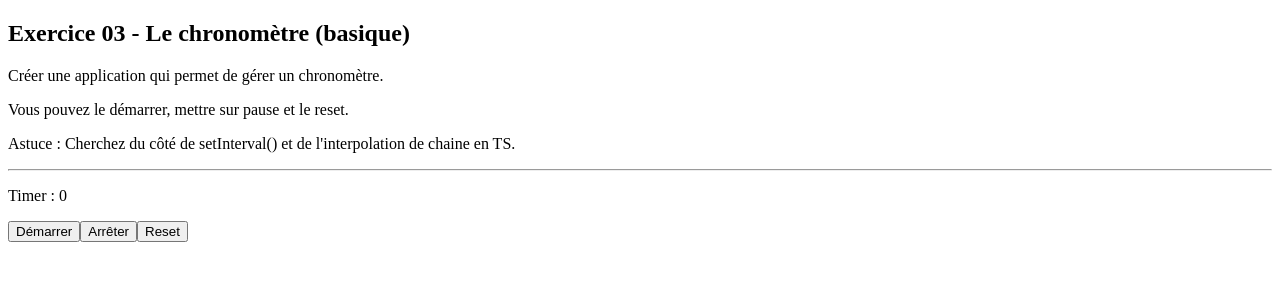
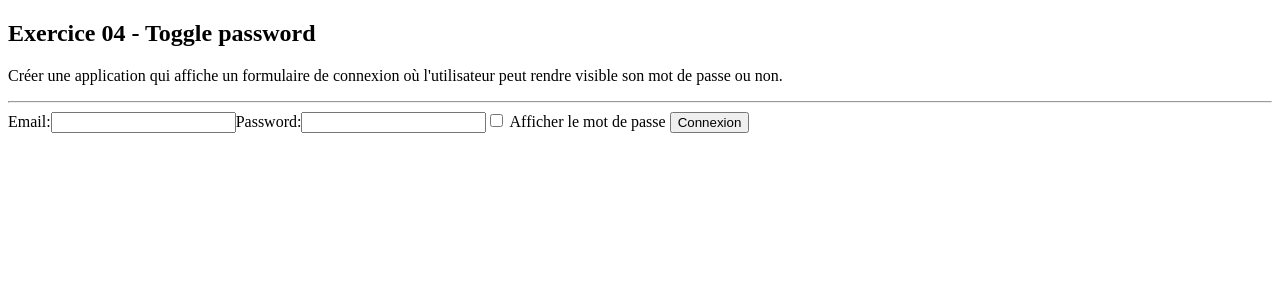
Before and after one commit to QuentinGeerts/I3_202403_WAD23__Angular, an Angular app: page / in a window 1280 px wide. Shown: the top 300 px of the page. Built offline with nearby package versions, Linux system fonts and the light colour scheme.

Commit message:
Correction exercice 04 - Toggle Password - Attribute binding

```diff
--- a/src/app/app.component.html
+++ b/src/app/app.component.html
@@ -5,4 +5,5 @@
 <!-- <app-demo04 /> -->
 
 <!-- <app-exo01 /> -->
-<app-exo03 />
+<!-- <app-exo03 /> -->
+<app-exo04 />
--- a/src/app/exos/exo04/exo04.component.html
+++ b/src/app/exos/exo04/exo04.component.html
@@ -1 +1,26 @@
-<p>exo04 works!</p>
+<h2>Exercice 04 - Toggle password</h2>
+
+<p>Créer une application qui affiche un formulaire de connexion où l'utilisateur peut rendre visible son mot de passe ou
+    non.</p>
+
+<hr>
+
+<form>
+
+    <label for="email">Email:</label>
+    <input type="email" name="email" id="email">
+
+    <label for="password">Password:</label>
+
+    <input [type]="inputType">
+
+    <input type="checkbox" (input)="togglePassword()">
+
+    <label for="toggle-password">
+        Afficher le mot de passe
+    </label>
+
+    <button>Connexion</button>
+
+
+</form>
--- a/src/app/exos/exo04/exo04.component.ts
+++ b/src/app/exos/exo04/exo04.component.ts
@@ -7,4 +7,11 @@ import { Component } from '@angular/core';
 })
 export class Exo04Component {
 
+  inputType: string = "password";
+
+
+  togglePassword() {
+    this.inputType = this.inputType === "password" ? "text" : "password";
+  }
+
 }
```
